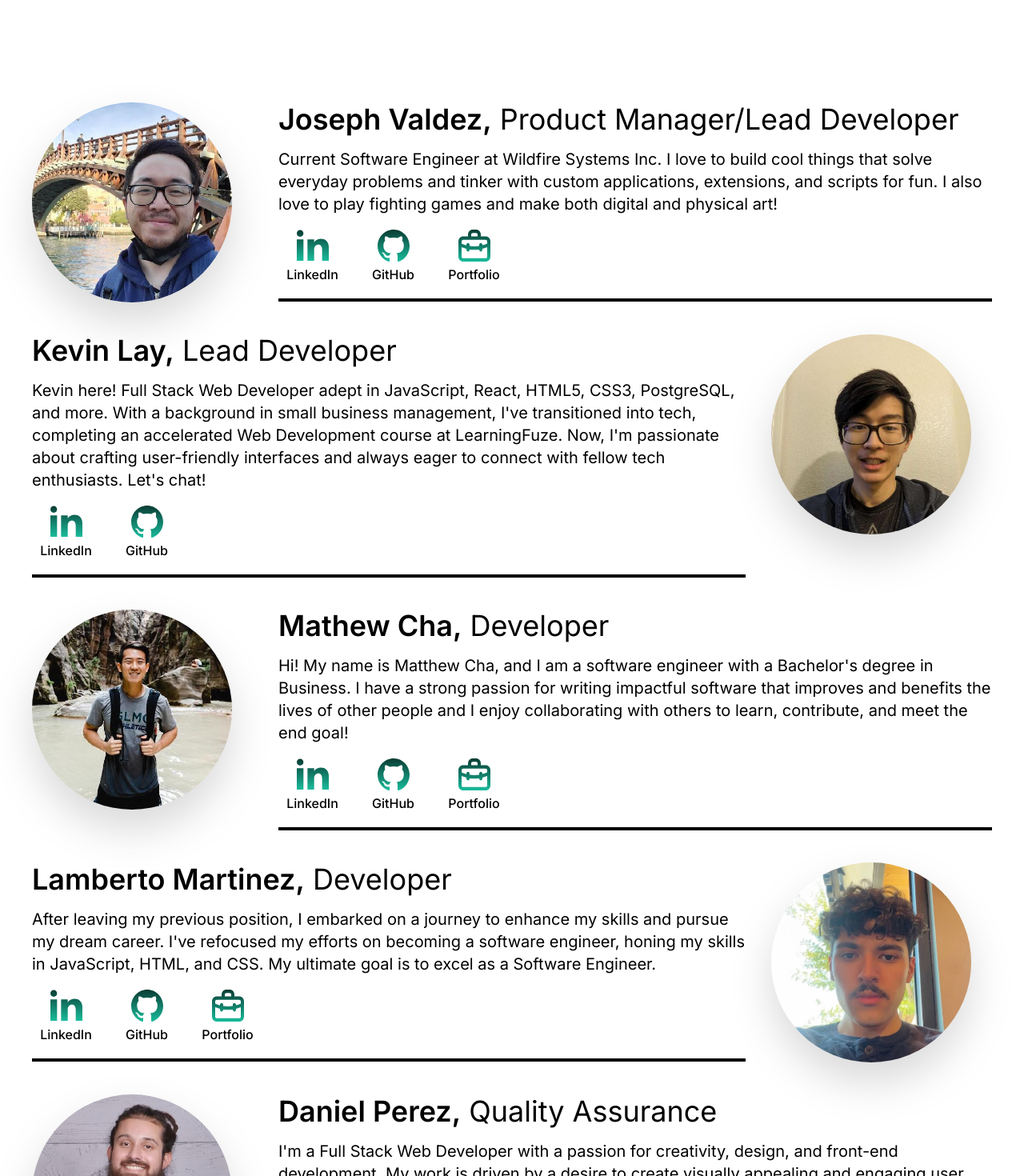
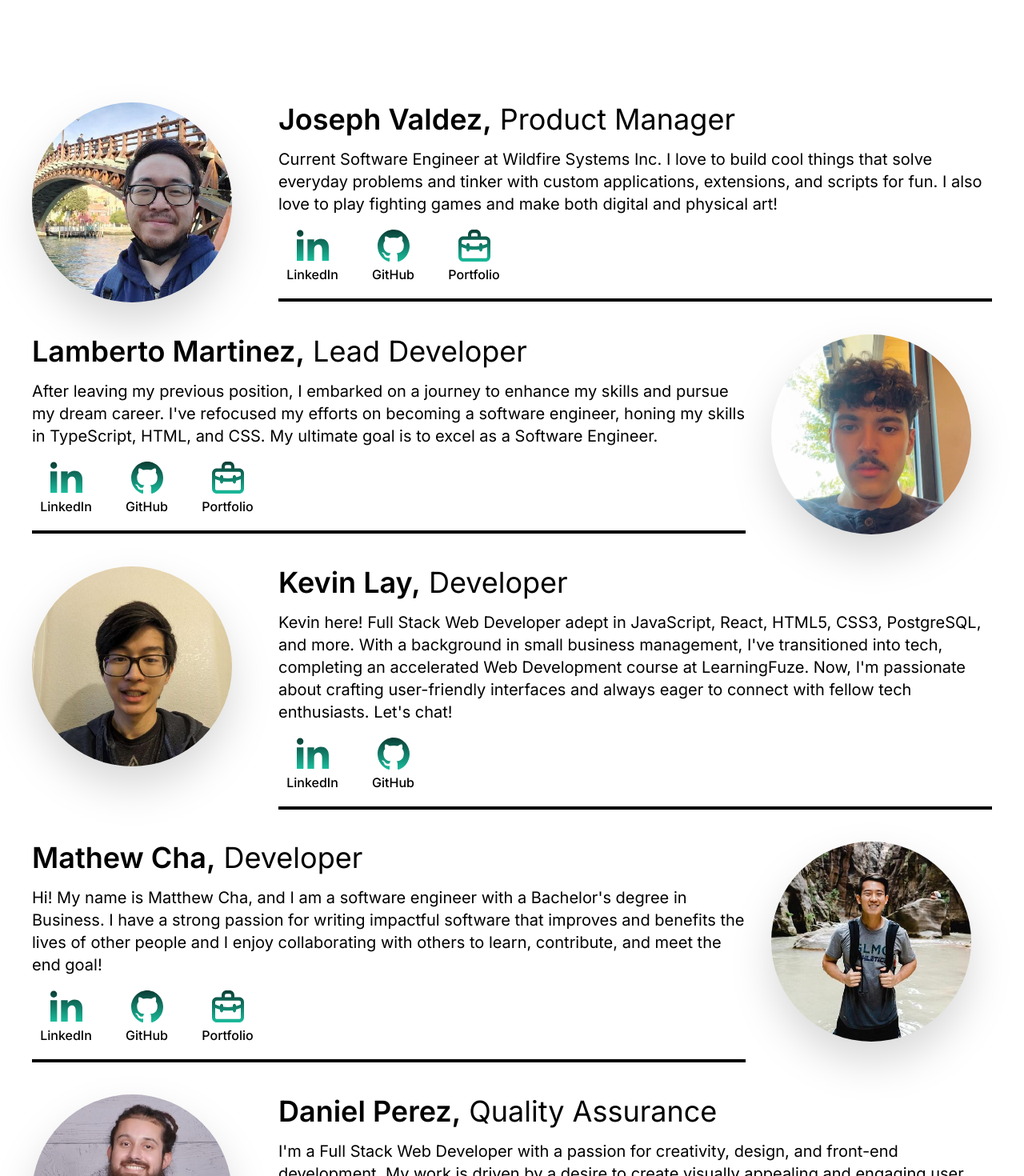
Before and after one commit to joseph-w-valdez/ChatGPTStylerFE, a Next.js app: page /developers in a window 1280 px wide. Shown: the part 180-1650 px from the top of the page at 80% size. Built offline with nearby package versions, Linux system fonts and the light colour scheme.

Commit message:
- Small changes to developer page on ChatGPTStylerFE 		- Changed developer order according to contributions to the ChatGPTStyler chromium extension 		- Upatded descreption for LM

```diff
--- a/app/developers/data.ts
+++ b/app/developers/data.ts
@@ -4,22 +4,32 @@ export const Devs: DevsTypes[] = [
   {
     pfpSrc: "/assets/developers_pfps/joseph_valdez.png",
     name: "Joseph Valdez",
-    role: "Product Manager/Lead Developer",
+    role: "Product Manager",
     bio: `Current Software Engineer at Wildfire Systems Inc. I love to build cool things that solve everyday problems and tinker with custom applications, extensions, and scripts for fun. I also love to play fighting games and make both digital and physical art!`,
     linkedIn: "https://www.linkedin.com/in/joseph-w-valdez/",
     gitHub: "https://github.com/joseph-w-valdez",
     portfolio: "https://josephvaldez.vercel.app/",
   },
   {
+    pfpSrc: "/assets/developers_pfps/lamberto_martinez.png",
+    name: "Lamberto Martinez",
+    role: "Lead Developer",
+    bio: `After leaving my previous position, I embarked on a journey to enhance my skills and pursue my dream career. I've refocused my efforts on becoming a software engineer, honing my skills in TypeScript, HTML, and CSS. My ultimate goal is to excel as a Software Engineer.`,
+    linkedIn: "https://www.linkedin.com/in/lambpato/",
+    gitHub: "https://github.com/Lambpato/Lambpato",
+    portfolio: "https://lamberto-martinez.vercel.app/",
+
+  },
+  {
     pfpSrc: "/assets/developers_pfps/kevin_lay.png",
     name: "Kevin Lay",
-    role: "Lead Developer",
+    role: "Developer",
     bio: `Kevin here! Full Stack Web Developer adept in JavaScript, React, HTML5, CSS3, PostgreSQL, and more. With a background in small business management, I've transitioned into tech, completing an accelerated Web Development course at LearningFuze. Now, I'm passionate about crafting user-friendly interfaces and always eager to connect with fellow tech enthusiasts. Let's chat!`,
     linkedIn: "https://www.linkedin.com/in/laykevin/",
     gitHub: "https://github.com/laykevin",
   },
   {
-    pfpSrc: "/assets/developers_pfps/matt_cha.png",
+   pfpSrc: "/assets/developers_pfps/matt_cha.png",
     name: "Mathew Cha",
     role: "Developer",
     bio: `Hi! My name is Matthew Cha, and I am a software engineer with a Bachelor's degree in Business. I have a strong passion for writing impactful software that improves and benefits the lives of other people and I enjoy collaborating with others to learn, contribute, and meet the end goal!`,
@@ -27,16 +37,6 @@ export const Devs: DevsTypes[] = [
     gitHub: "https://github.com/matt-cha",
     portfolio: "https://matthewcha.vercel.app/",
   },
-  {
-    pfpSrc: "/assets/developers_pfps/lamberto_martinez.png",
-    name: "Lamberto Martinez",
-    role: "Developer",
-    bio: `After leaving my previous position, I embarked on a journey to enhance my skills and pursue my dream career. I've refocused my efforts on becoming a software engineer, honing my skills in JavaScript, HTML, and CSS. My ultimate goal is to excel as a Software Engineer.`,
-    linkedIn: "https://www.linkedin.com/in/lambpato/",
-    gitHub: "https://github.com/Lambpato/Lambpato",
-    portfolio: "https://lamberto-martinez.vercel.app/",
-  },
-
   {
     pfpSrc: "/assets/developers_pfps/daniel_perez.png",
     name: "Daniel Perez",
```
